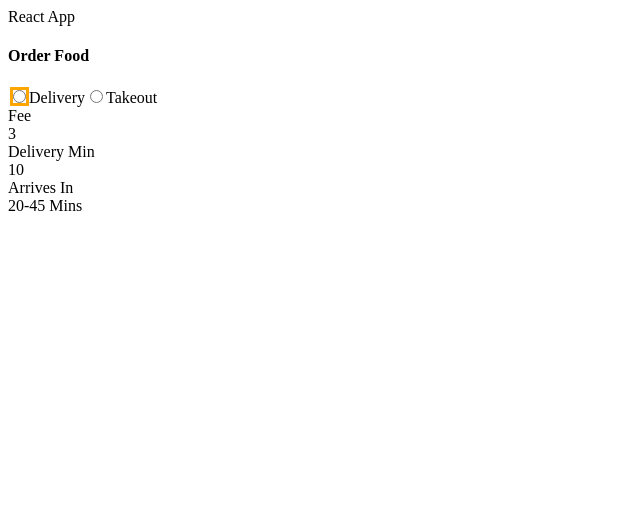
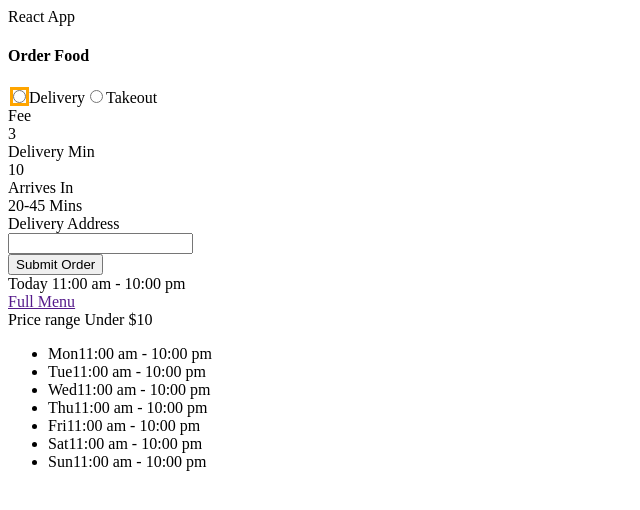
Before and after one commit to team-plum/orders-service, a React app: page / in a window 1280 px wide. Shown: the top 510 px of the page, without its empty margins (0-640 px from the left). Built offline with nearby package versions, Linux system fonts and the light colour scheme; no server answers; the HTML template or start-up script is replaced by a standard one.

Commit message:
updated components business info and hours

```diff
--- a/client/src/components/BusinessInfo.jsx
+++ b/client/src/components/BusinessInfo.jsx
@@ -0,0 +1,19 @@
+import React from 'react';
+
+class BusinessInfo extends React.Component {
+  constructor(props) {
+    super(props)
+  }
+
+  render() {
+    return (
+      <div>
+        <div>Today {this.props.todayTime}</div>
+        <div><a href="">Full Menu</a></div>
+        <div>Price range {this.props.priceRange}</div>
+      </div>
+    )
+  }
+}
+
+export default BusinessInfo;
--- a/client/src/components/Hours.jsx
+++ b/client/src/components/Hours.jsx
@@ -0,0 +1,24 @@
+import React from 'react';
+
+class Hours extends React.Component {
+  constructor(props) {
+    super(props)
+  }
+
+  render() {
+    var weekDays = ['Mon', 'Tue', 'Wed', 'Thu', 'Fri', 'Sat', 'Sun'];
+    return (
+      <div>
+        <ul id='hours'>
+          {weekDays.map((day) => {
+            return (
+              <li>{day}<span id='timeToday'>{this.props.todayTime}</span></li>
+            )
+          })}
+        </ul>
+      </div>
+    )
+  }
+}
+
+export default Hours;
--- a/client/src/components/OrderFood.jsx
+++ b/client/src/components/OrderFood.jsx
@@ -1,5 +1,6 @@
 import React from 'react';
 import OrderFoodInfo from './OrderFoodInfo.jsx';
+import OrderFoodForm from './OrderFoodForm.jsx';
 
 class OrderFood extends React.Component {
   constructor(props) {
@@ -25,6 +26,7 @@ class OrderFood extends React.Component {
           deliveryMin={this.props.deliveryMin}
           deliveryTime={this.props.deliveryTime}
         />
+        <OrderFoodForm />
       </div>
     )
   }
--- /dev/null
+++ b/client/src/components/OrderFoodForm.jsx
@@ -0,0 +1,23 @@
+import React from 'react';
+
+class OrderFoodForm extends React.Component {
+  constructor(props) {
+    super(props)
+  }
+
+  submitForm(e) {
+    e.preventDefault();
+  }
+
+  render() {
+    return (
+      <form id='textForm' onSubmit={this.submitForm}>
+        <div><label for='textInput'>Delivery Address</label></div>
+        <div><input id='textInput' type='text'/></div>
+        <div><input type='submit' value='Submit Order'></input></div>
+      </form>
+    )
+  }
+}
+
+export default OrderFoodForm;
--- a/client/src/index.jsx
+++ b/client/src/index.jsx
@@ -1,6 +1,8 @@
 import React from 'react';
 import ReactDOM from 'react-dom';
 import OrderFood from './components/OrderFood.jsx';
+import BusinessInfo from './components/BusinessInfo.jsx';
+import Hours from './components/Hours.jsx';
 import axios from 'axios';
 
 class App extends React.Component {
@@ -10,18 +12,21 @@ class App extends React.Component {
       fee: 3,
       delivery_min: 10,
       delivery_time: '20-45 Mins',
+      today_time: '11:00 am - 10:00 pm',
+      price_range: 'Under $10'
     }
   }
 
   componentDidMount() {
     var randomId = Math.floor(Math.random() * 100);
     this.getOrderFoodData(randomId);
+    this.getBusinessInfoData(randomId);
   }
 
   getOrderFoodData(id) {
     axios.get(`/order/food/${id}`)
     .then(({data}) => {
-      console.log(data);
+      // console.log(data);
       this.setState({
         fee: data.fee,
         delivery_min: data.delivery_min,
@@ -30,6 +35,19 @@ class App extends React.Component {
     })
     .catch((err) => {
       console.error(err)
+    });
+  }
+
+  getBusinessInfoData(id) {
+    axios.get(`/restaurant/info/${id}`)
+    .then(({data}) => {
+      this.setState({
+        today_time: data.hours_today,
+        price_range: data.price_range
+      })
+    })
+    .catch((err) => {
+      console.error(err);
     });
   }
 
@@ -42,6 +60,11 @@ class App extends React.Component {
           deliveryMin={this.state.delivery_min}
           deliveryTime={this.state.delivery_time}
         />
+        <BusinessInfo
+          todayTime={this.state.today_time}
+          priceRange={this.state.price_range}
+        />
+        <Hours todayTime={this.state.today_time}/>
       </div>
     )
   }
--- a/database/index.js
+++ b/database/index.js
@@ -59,9 +59,9 @@ db.serialize(function() {
   }
   stmt1.finalize();
 
-  db.each(`SELECT * FROM order_food_table LIMIT 5`, function (err, row) {
-    console.log(row);
-  });
+  // db.each(`SELECT * FROM order_food_table LIMIT 5`, function (err, row) {
+  //   console.log(row);
+  // });
 
   // creating and seeding table 2
   db.run(`CREATE TABLE IF NOT EXISTS restaurant_info (
--- a/public/style.css
+++ b/public/style.css
@@ -1,5 +1,5 @@
 #main1 {
-  position:absolute;
+  position: absolute;
 }
 
 #main1 > div {
@@ -7,3 +7,18 @@
   padding: 10px;
   border: 1px solid #d3d3d3;
 }
+
+form {
+  margin-top: 70px;
+}
+
+#hours {
+  position: absolute;
+  padding: 0;
+  list-style-type: none;
+}
+
+#hours > div {
+  float: left;
+  padding: 10px;
+}
```
Also changed, not shown: 3 other files (tests, documents, lock files or other folders).
